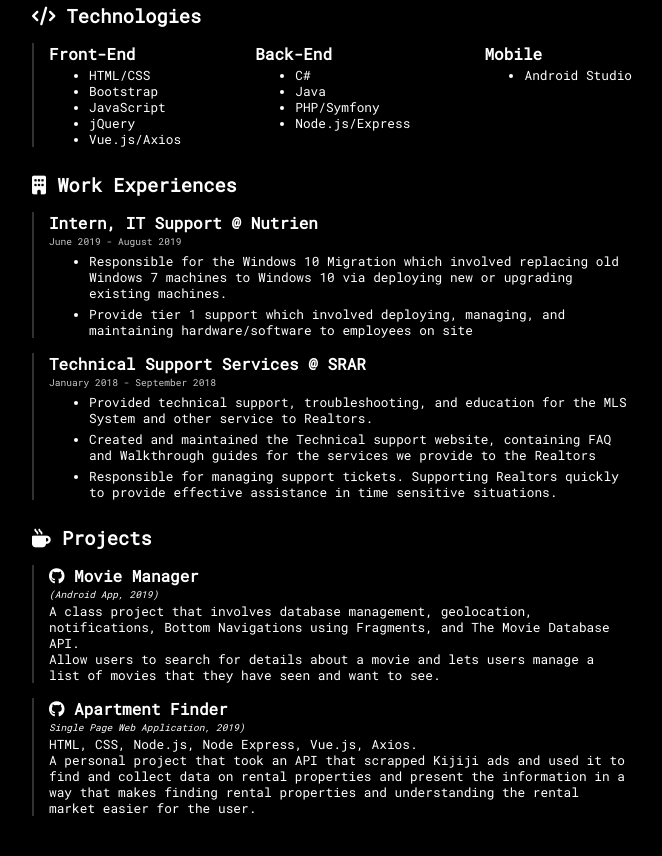
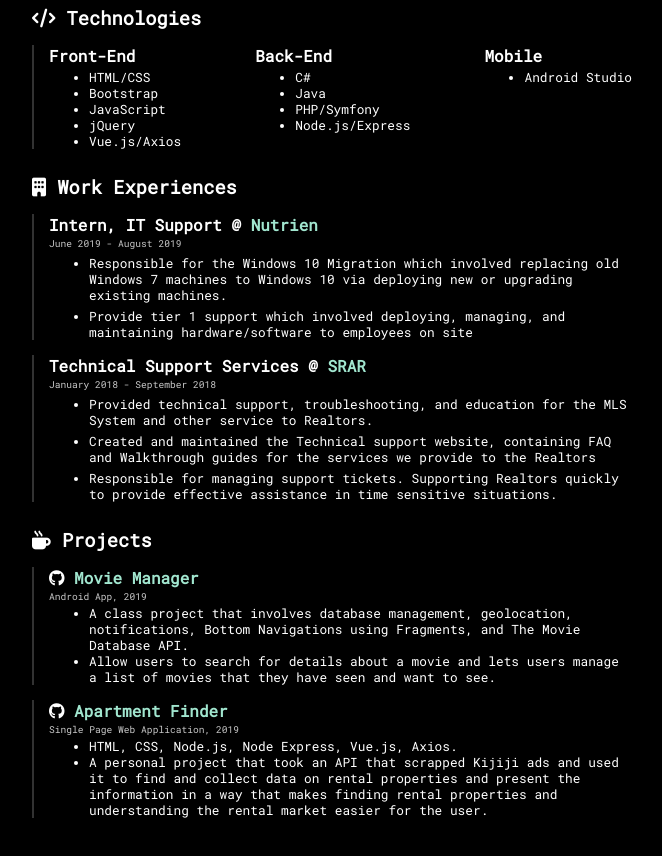
Before and after one commit to msabares/msabares.github.io, a plain HTML site: page index.html in a window 1280 px wide. Shown: the part 304-1160 px from the top of the page, without its empty margins (308-970 px from the left). Drawn offline with Linux system fonts and the light colour scheme.

Commit message:
Made links look more like links

```diff
--- a/css/style.css
+++ b/css/style.css
@@ -49,15 +49,17 @@ p, li, details {
 
 #links > a:last-child {
     font-size: 0.85em;
-    margin-left: auto;
+    margin-left: auto;;
 }
 
 .externalLink {
     text-decoration: none;
+    border-bottom: 2px solid transparent;
+    color: #a1e6cf;
 }
 
-#links .fab:hover, .externalLink:hover {
-    color: aquamarine;
+.fab:hover, .externalLink:hover {
+    border-bottom: 2px solid;
 }
 
 #welcome {
--- a/index.html
+++ b/index.html
@@ -87,15 +87,19 @@
     <h3><i class="fas fa-mug-hot"></i> Projects</h3>
     <div class="sub-container">
         <h4><a class="externalLink" href="https://github.com/msabares/movie-manager"><i class="fab fa-github"></i> Movie Manager</a></h4>
-        <p class="sub-highlight"><i>(Android App, 2019)</i></p>
-        <p>A class project that involves database management, geolocation, notifications, Bottom Navigations using Fragments, and The Movie Database API.</p>
-        <p>Allow users to search for details about a movie and lets users manage a list of movies that they have seen and want to see.</p>
+        <p class="sub-highlight">Android App, 2019</p>
+        <ul>
+            <li>A class project that involves database management, geolocation, notifications, Bottom Navigations using Fragments, and The Movie Database API.</li>
+            <li>Allow users to search for details about a movie and lets users manage a list of movies that they have seen and want to see.</li>
+        </ul>
     </div>
     <div class="sub-container">
         <h4><a class="externalLink" href="#"><i class="fab fa-github"></i> Apartment Finder</a></h4>
-        <p class="sub-highlight"><i>Single Page Web Application, 2019)</i></p>
-        <p>HTML, CSS, Node.js, Node Express, Vue.js, Axios.</p>
-        <p>A personal project that took an API that scrapped Kijiji ads and used it to find and collect data on rental properties and present the information in a way that makes finding rental properties and understanding the rental market easier for the user.</p>
+        <p class="sub-highlight">Single Page Web Application, 2019</p>
+        <ul>
+            <li>HTML, CSS, Node.js, Node Express, Vue.js, Axios.</li>
+            <li>A personal project that took an API that scrapped Kijiji ads and used it to find and collect data on rental properties and present the information in a way that makes finding rental properties and understanding the rental market easier for the user.</li>
+        </ul>
     </div>
 </div>
 
```
